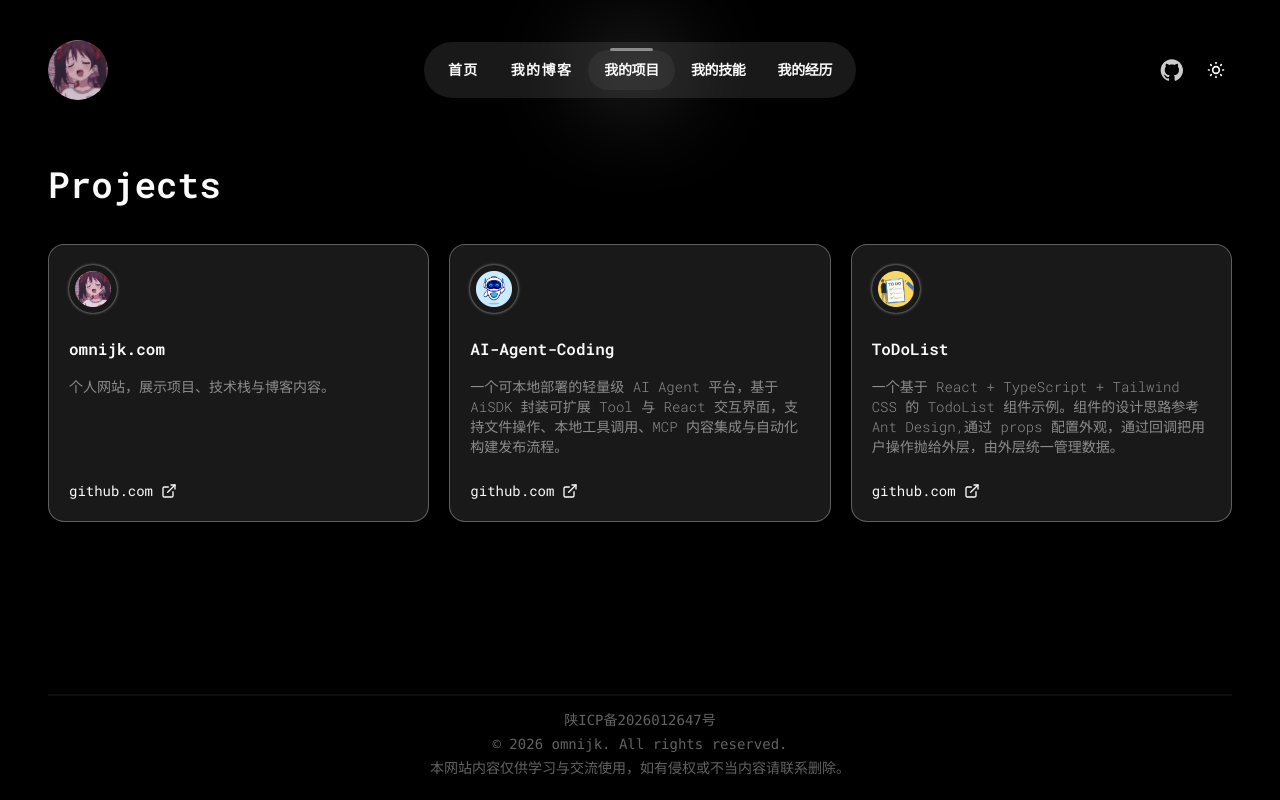
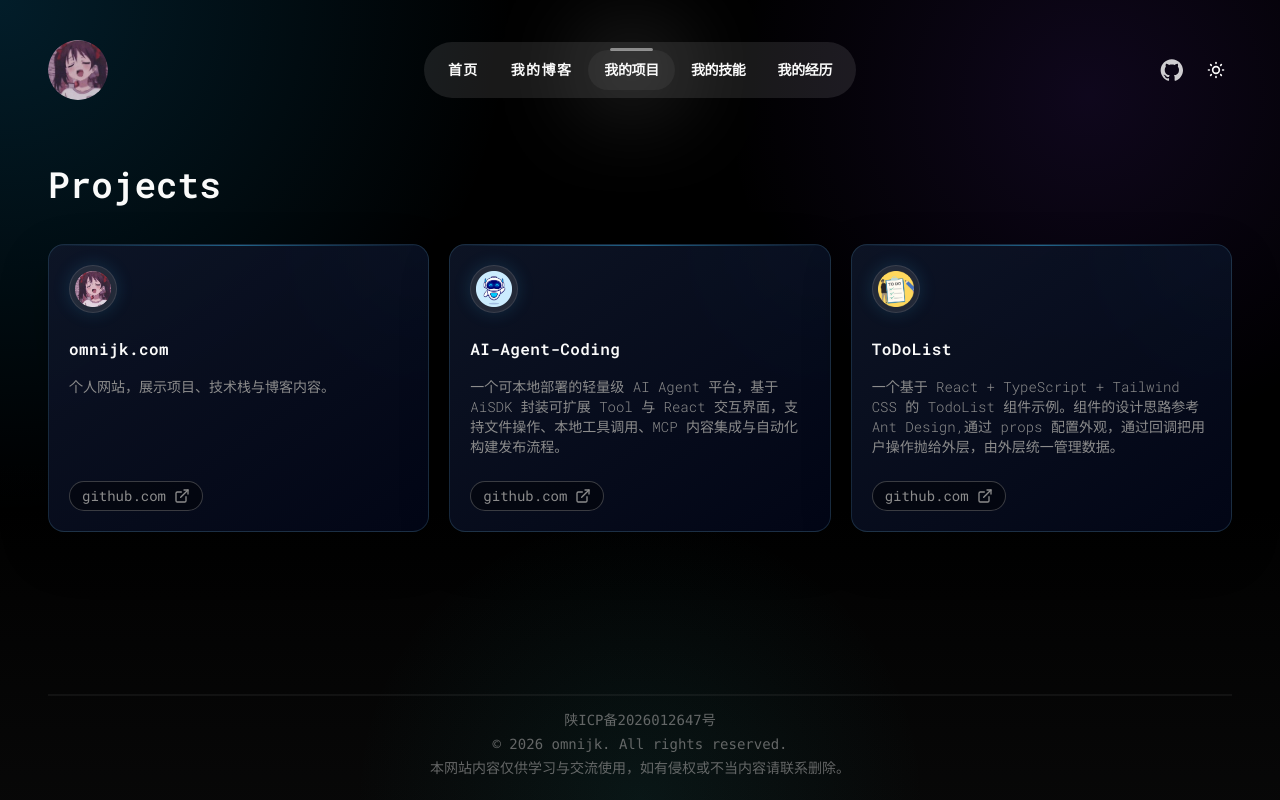
Before and after one commit to omnijk/omnijk.com, a Next.js app: page /project in a window 1280 px wide. Built offline with nearby package versions, Linux system fonts and the light colour scheme.

Commit message:
feat:背景渐变效果+组件交互效果更改

```diff
--- a/app/global.css
+++ b/app/global.css
@@ -103,7 +103,29 @@
   }
   body {
     @apply bg-background text-foreground;
+    background-image:
+      radial-gradient(circle at top left, hsl(199 89% 48% / 0.18), transparent 34%),
+      radial-gradient(circle at 85% 12%, hsl(262 83% 58% / 0.12), transparent 28%),
+      radial-gradient(circle at 50% 100%, hsl(180 70% 45% / 0.08), transparent 28%),
+      linear-gradient(180deg, hsl(var(--background)) 0%, hsl(var(--background)) 36%, hsl(210 40% 98% / 0.03) 100%);
+    background-attachment: fixed;
   }
+}
+
+html.light body {
+  background-image:
+    radial-gradient(circle at top left, hsl(199 89% 48% / 0.1), transparent 32%),
+    radial-gradient(circle at 88% 10%, hsl(262 83% 58% / 0.08), transparent 26%),
+    radial-gradient(circle at 50% 100%, hsl(180 70% 45% / 0.05), transparent 26%),
+    linear-gradient(180deg, hsl(var(--background)) 0%, hsl(210 40% 98% / 0.9) 100%);
+}
+
+html:not(.light) body {
+  background-image:
+    radial-gradient(circle at top left, hsl(199 89% 48% / 0.18), transparent 34%),
+    radial-gradient(circle at 85% 12%, hsl(262 83% 58% / 0.12), transparent 28%),
+    radial-gradient(circle at 50% 100%, hsl(180 70% 45% / 0.08), transparent 28%),
+    linear-gradient(180deg, hsl(0 0% 0%) 0%, hsl(0 0% 0%) 58%, hsl(210 40% 98% / 0.03) 100%);
 }
 
 .skillsIcon {
@@ -258,6 +280,22 @@ html.light .recent-update-overlay {
   background: rgba(255, 255, 255, 0.78) !important;
 }
 
+html:not(.light) .project-card {
+  background:
+    linear-gradient(145deg, rgba(15, 23, 42, 0.86), rgba(2, 6, 23, 0.94)),
+    radial-gradient(circle at top right, rgba(56, 189, 248, 0.16), transparent 34%);
+  border-color: rgba(125, 211, 252, 0.16);
+  box-shadow: 0 18px 50px rgba(0, 0, 0, 0.24);
+}
+
+html.light .project-card {
+  background:
+    linear-gradient(145deg, rgba(255, 255, 255, 0.92), rgba(248, 250, 252, 0.88)),
+    radial-gradient(circle at top right, rgba(14, 165, 233, 0.1), transparent 34%);
+  border-color: rgba(148, 163, 184, 0.2);
+  box-shadow: 0 16px 42px rgba(15, 23, 42, 0.08);
+}
+
 html.light .recent-update-overlay h2 {
   color: rgba(15, 23, 42, 0.96) !important;
 }
--- a/app/message/page.js
+++ b/app/message/page.js
@@ -42,16 +42,25 @@ export default function MessagePage() {
             >
               <div
                 tabIndex={0}
-                className={`experience-card rounded-2xl border border-border/60 bg-background/80 p-5 shadow-[0_10px_30px_rgba(15,23,42,0.05)] backdrop-blur-sm sm:max-w-md transform transition-transform duration-200 hover:-translate-y-2 hover:shadow-xl focus:-translate-y-2 focus:shadow-xl focus:outline-none ${
+                className={`project-card group relative overflow-hidden rounded-2xl border border-border/60 bg-background/80 p-5 shadow-[0_10px_30px_rgba(15,23,42,0.05)] backdrop-blur-sm sm:max-w-md transform transition-all duration-300 hover:-translate-y-2 hover:border-sky-300/40 hover:shadow-2xl focus-visible:-translate-y-2 focus-visible:border-sky-300/40 focus-visible:shadow-2xl focus-visible:outline-none focus-visible:ring-2 focus-visible:ring-sky-400/50 ${
                   experience.align === "left"
                     ? "sm:col-start-1 sm:justify-self-end"
                     : "sm:col-start-3 sm:justify-self-start"
                 }`}
               >
-                <div className="mb-3 text-xs italic text-muted-foreground">📅 {experience.date}</div>
-                <h2 className="text-xl font-semibold">{experience.title}</h2>
-                <p className="mt-2 text-sm font-medium text-foreground/85">{experience.subtitle}</p>
-                <p className="mt-3 text-sm leading-6 text-muted-foreground">{experience.description}</p>
+                <div className="absolute inset-x-0 top-0 h-px bg-gradient-to-r from-transparent via-sky-400/60 to-transparent opacity-80" />
+                <div className="mb-3 text-xs italic text-muted-foreground transition-colors duration-200 group-hover:text-sky-300">
+                  📅 {experience.date}
+                </div>
+                <h2 className="text-xl font-semibold tracking-wide transition-colors duration-200 group-hover:text-sky-300">
+                  {experience.title}
+                </h2>
+                <p className="mt-2 text-sm font-medium text-foreground/85 transition-colors duration-200 group-hover:text-foreground">
+                  {experience.subtitle}
+                </p>
+                <p className="mt-3 text-sm leading-6 text-muted-foreground transition-colors duration-200 group-hover:text-foreground/80">
+                  {experience.description}
+                </p>
               </div>
 
               <div
@@ -61,7 +70,7 @@ export default function MessagePage() {
                   experience.align === "right" ? "top-2" : "top-5"
                 }`}
               >
-                <span className="block h-3 w-3 rounded-full border-4 border-background bg-sky-400 shadow-[0_0_0_8px_rgba(125,211,252,0.18)] hover:animate-pulse focus:animate-pulse" />
+                <span className="block h-3 w-3 rounded-full border-4 border-background bg-sky-400 shadow-[0_0_0_8px_rgba(125,211,252,0.18)] transition-all duration-200 hover:scale-125 hover:shadow-[0_0_0_12px_rgba(125,211,252,0.24)] focus:scale-125 focus:shadow-[0_0_0_12px_rgba(125,211,252,0.24)]" />
               </div>
 
               <div
--- a/components/Projects.jsx
+++ b/components/Projects.jsx
@@ -9,28 +9,31 @@ export default function Projects({ projects }) {
         {projects.map((project) => (
           <li key={project._id} className="h-full">
             <Link href={project.link} target="_blank" className="block h-full">
-              <div className="relative flex h-full min-h-[260px] flex-col items-start gap-6 rounded-2xl border border-border/60 bg-[#f2f2f21a] p-5 hover:border-muted-foreground hover:bg-muted">
-                <div className="relative flex items-center justify-center w-12 h-12 shadow-[0_0px_3px_rgb(180,180,180)] rounded-full ">
+              <div className="project-card group relative flex h-full min-h-[260px] flex-col items-start gap-6 overflow-hidden rounded-2xl border border-border/60 p-5 transition-all duration-300 hover:-translate-y-2 hover:border-sky-300/40 hover:shadow-2xl focus-visible:-translate-y-2 focus-visible:outline-none focus-visible:ring-2 focus-visible:ring-sky-400/50">
+                <div className="absolute inset-x-0 top-0 h-px bg-gradient-to-r from-transparent via-sky-400/60 to-transparent opacity-80" />
+                <div className="relative flex items-center justify-center w-12 h-12 rounded-full border border-white/10 bg-white/10 shadow-[0_0px_18px_rgba(56,189,248,0.16)] transition-transform duration-300 group-hover:scale-110 group-hover:rotate-3">
                   <Image
                     src={project.imageUrl}
                     alt="Project image"
                     width={36}
                     height={36}
                     unoptimized
-                    className="object-contain "
+                    className="object-contain drop-shadow-sm"
                   />
                 </div>
 
                 <div className="flex-1">
-                  <h2 className="mb-4 font-semibold">{project.title}</h2>
-                  <p className="text-sm font-light text-muted-foreground">
+                  <h2 className="mb-4 font-semibold tracking-wide transition-colors duration-200 group-hover:text-sky-300">
+                    {project.title}
+                  </h2>
+                  <p className="text-sm font-light text-muted-foreground transition-colors duration-200 group-hover:text-foreground/80">
                     {project.description}
                   </p>
                 </div>
 
-                <div className="mt-auto flex items-center justify-center gap-2 text-sm">
+                <div className="mt-auto flex items-center justify-center gap-2 text-sm rounded-full border border-border/40 bg-background/40 px-3 py-1 text-muted-foreground transition-all duration-200 group-hover:border-sky-300/30 group-hover:bg-sky-400/10 group-hover:text-foreground">
                   <p>{new URL(project.link).host}</p>
-                  <ExternalLink className="size-4" />
+                  <ExternalLink className="size-4 transition-transform duration-200 group-hover:translate-x-0.5 group-hover:-translate-y-0.5" />
                 </div>
               </div>
             </Link>
```
